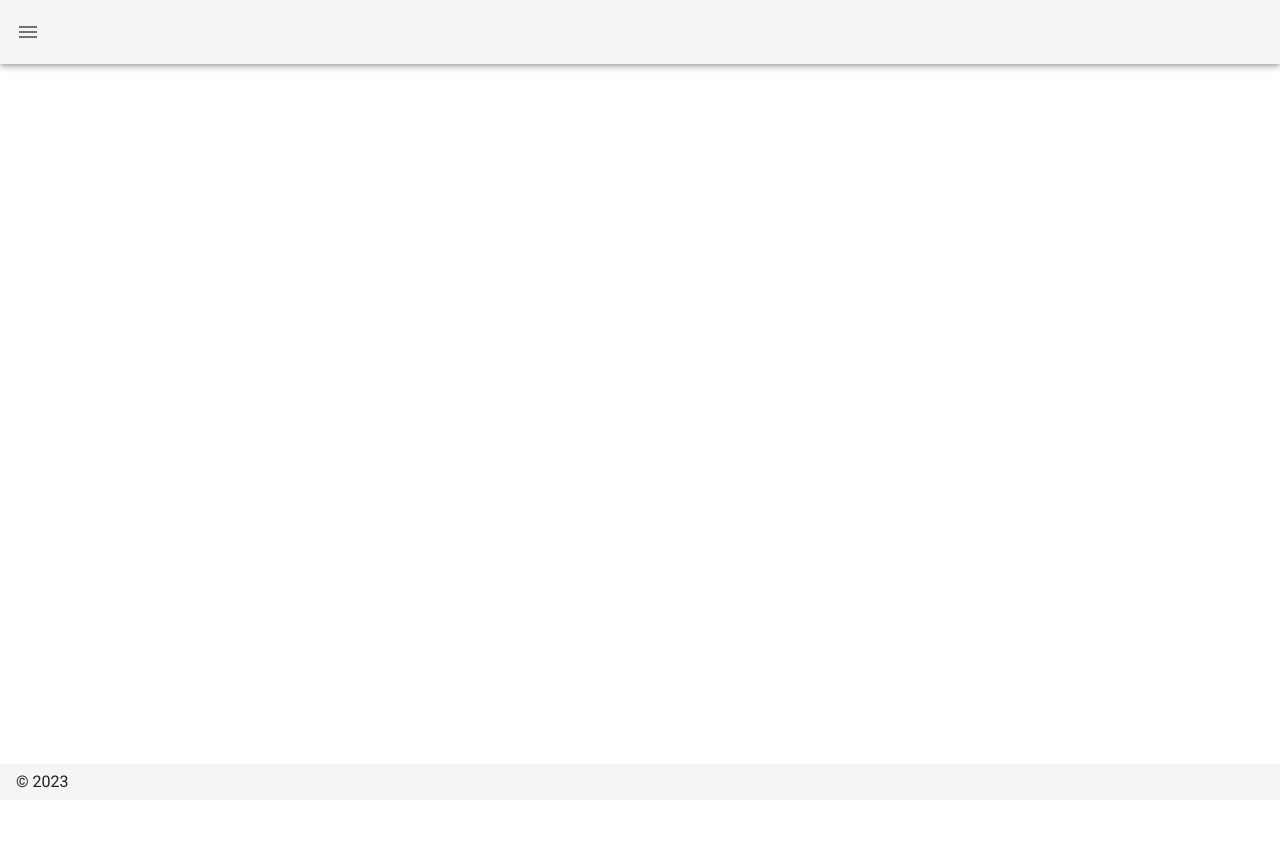
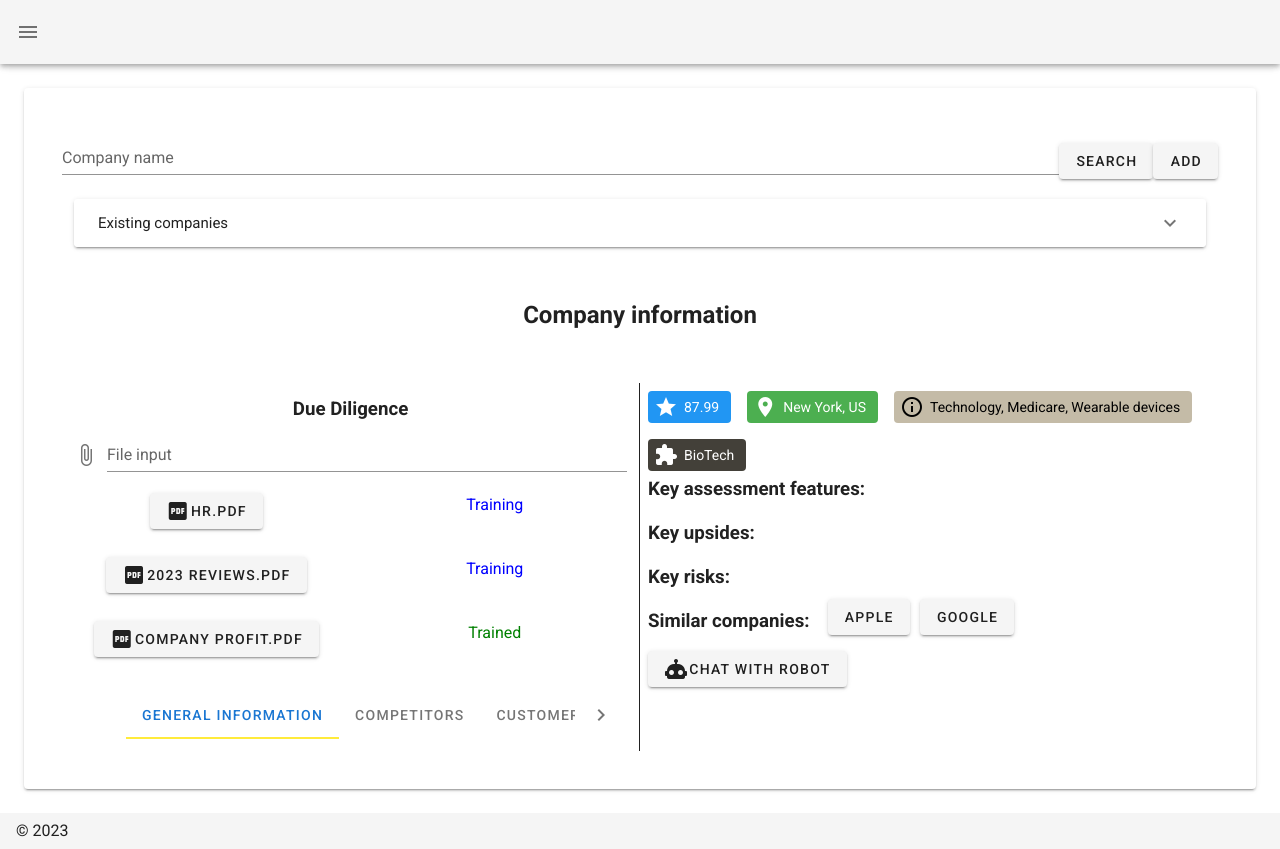
Before and after one commit to sam-mosleh/pedashboard, a Nuxt app: page /insight in a window 1280 px wide. Before the commit this address had no page. Before the commit the page ends 800 px from the top, so only its background shows below. Built offline with nearby package versions, Linux system fonts and the light colour scheme.

Commit message:
Insight page

```diff
--- a/layouts/default.vue
+++ b/layouts/default.vue
@@ -77,9 +77,14 @@ export default {
           to: '/'
         },
         {
-          icon: 'mdi-head-lightbulb',
+          icon: 'mdi-robot-confused',
           title: 'Recommendations',
           to: 'recommendations'
+        },
+        {
+          icon: 'mdi-head-lightbulb',
+          title: 'Insight',
+          to: 'insight'
         },
         {
           icon: 'mdi-text-box-search',
--- /dev/null
+++ b/pages/insight.vue
@@ -0,0 +1,171 @@
+<template>
+  <v-container fluid>
+    <v-card style="padding: 50px">
+      <!-- Top search panel -->
+      <v-row justify="center" align="center">
+        <v-text-field label="Company name"></v-text-field>
+        <v-btn>
+          Search
+        </v-btn>
+        <v-btn>
+          Add
+        </v-btn>
+      </v-row>
+      <v-expansion-panels style="margin-top: 15px">
+        <v-expansion-panel>
+          <v-expansion-panel-header>Existing companies</v-expansion-panel-header>
+          <v-expansion-panel-content>
+            <v-row v-for="(c, i) in existingCompanies" :key="i">
+              <v-col cols="3">
+                <p>{{ c }}</p>
+              </v-col>
+              <v-col cols="3">
+                <v-btn>
+                  Show
+                </v-btn>
+              </v-col>
+            </v-row>
+          </v-expansion-panel-content>
+        </v-expansion-panel>
+      </v-expansion-panels>
+      <!-- Top search panel -->
+      <v-spacer></v-spacer>
+      <v-row justify="center" align="center" style="margin: 50px 0 50px 0">
+        <h2>Company information</h2>
+      </v-row>
+      <v-row justify="center">
+        <v-col
+          lg="6" class="text-center"
+          style="border-right: 1px solid"
+        >
+          <h3>Due Diligence</h3>
+          <v-file-input
+            show-size
+            label="File input"
+          ></v-file-input>
+          <v-row justify="start" v-for="(f, i) in files" :key="i">
+            <v-col>
+              <v-btn>
+                <v-icon>mdi-file-pdf-box</v-icon>
+                {{ f.name }}
+              </v-btn>
+            </v-col>
+            <v-col>
+              <p :style="{color: (f.status === 'Training') ? 'blue' : 'green'}">{{f.status}}</p>
+            </v-col>
+          </v-row>
+          <v-tabs
+            style="margin-top: 30px"
+            align-with-title
+          >
+            <v-tabs-slider color="yellow"></v-tabs-slider>
+            <v-tab
+              v-for="item in tabs"
+              :key="item"
+            >
+              {{ item }}
+            </v-tab>
+          </v-tabs>
+        </v-col>
+        <!-- Right panel -->
+        <v-col
+          lg="6">
+            <v-row style="top: 0">
+              <v-chip
+                color="blue"
+                class="ma-2"
+                label
+                text-color="white"
+              >
+                <v-icon left>
+                  mdi-star
+                </v-icon>
+                87.99
+              </v-chip>
+              <v-chip
+                color="green"
+                class="ma-2"
+                label
+                text-color="white"
+              >
+                <v-icon left>
+                  mdi-map-marker
+                </v-icon>
+                New York, US
+              </v-chip>
+              <v-chip
+                color="#C4BBA7"
+                class="ma-2"
+                label
+                text-color="black"
+              >
+                <v-icon left>
+                  mdi-information-outline
+                </v-icon>
+                Technology, Medicare, Wearable devices
+              </v-chip>
+              <v-chip
+                color="#434039"
+                class="ma-2"
+                label
+                text-color="white"
+              >
+                <v-icon left>
+                  mdi-puzzle
+                </v-icon>
+                BioTech
+              </v-chip>
+            </v-row>
+          <v-spacer/>
+          <v-row>
+            <h3 class="ma-2">Key assessment features:</h3>
+          </v-row>
+          <v-row>
+            <h3 class="ma-2">Key upsides:</h3>
+          </v-row>
+          <v-row>
+            <h3 class="ma-2">Key risks:</h3>
+          </v-row>
+          <v-row>
+            <h3 class="ma-2">Similar companies:</h3>
+            <v-btn
+              style="margin-left: 10px"
+              v-for="(c, i) in ['Apple', 'Google']" :key="i">
+              {{c}}
+            </v-btn>
+          </v-row>
+          <v-row>
+            <v-btn class="ma-2">
+              <v-icon>
+                mdi-robot
+              </v-icon>
+              Chat with Robot
+            </v-btn>
+          </v-row>
+        </v-col>
+        <!-- Right panel -->
+      </v-row>
+    </v-card>
+  </v-container>
+</template>
+
+<script>
+export default {
+  name: "insight",
+  data() {
+    return {
+      existingCompanies: ['Apple', 'Amazon'],
+      files: [
+        {name: 'HR.pdf', status: 'Training'},
+        {name: '2023 reviews.pdf', status: 'Training'},
+        {name: 'Company profit.pdf', status: 'Trained'}
+      ],
+      tabs: ['General Information', 'Competitors', 'Customers', 'Legal'],
+    }
+  }
+}
+</script>
+
+<style scoped>
+
+</style>
```
Also changed, not shown: 1 other file (tests, documents, lock files or other folders).
